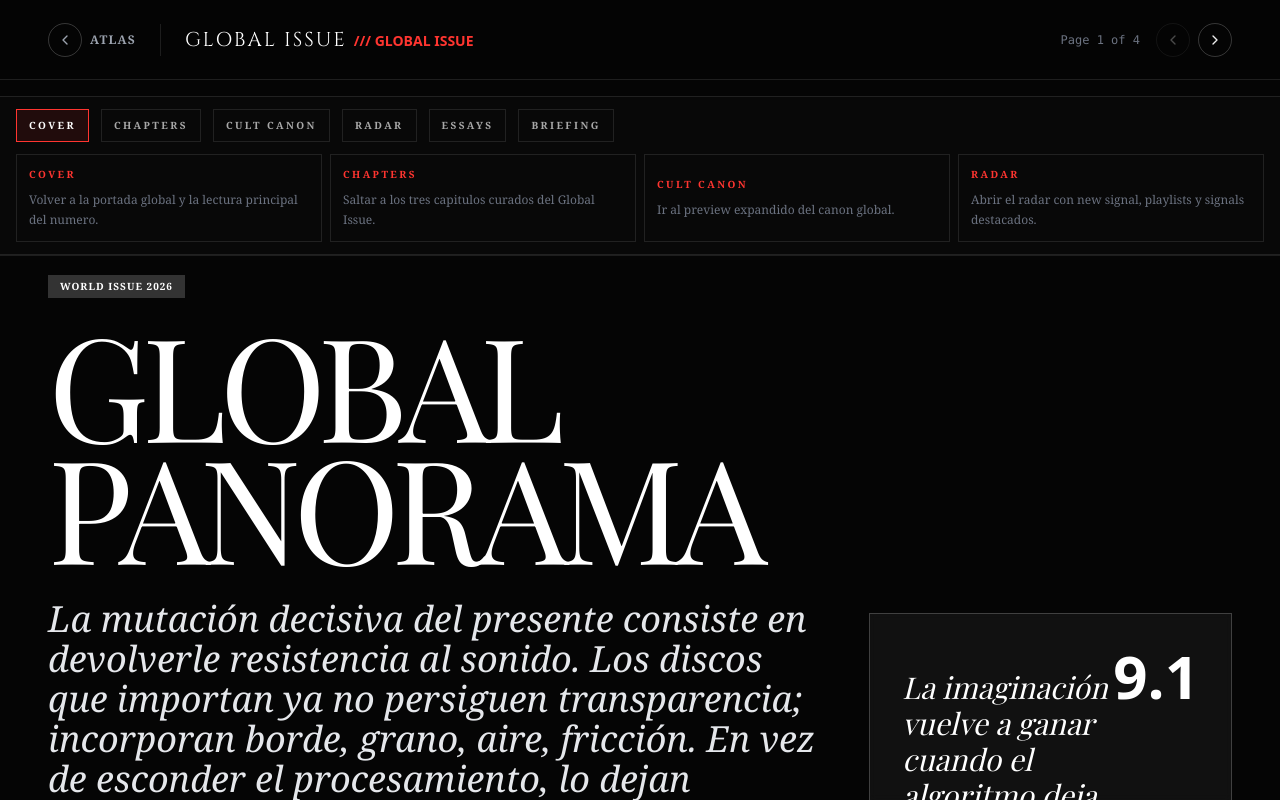
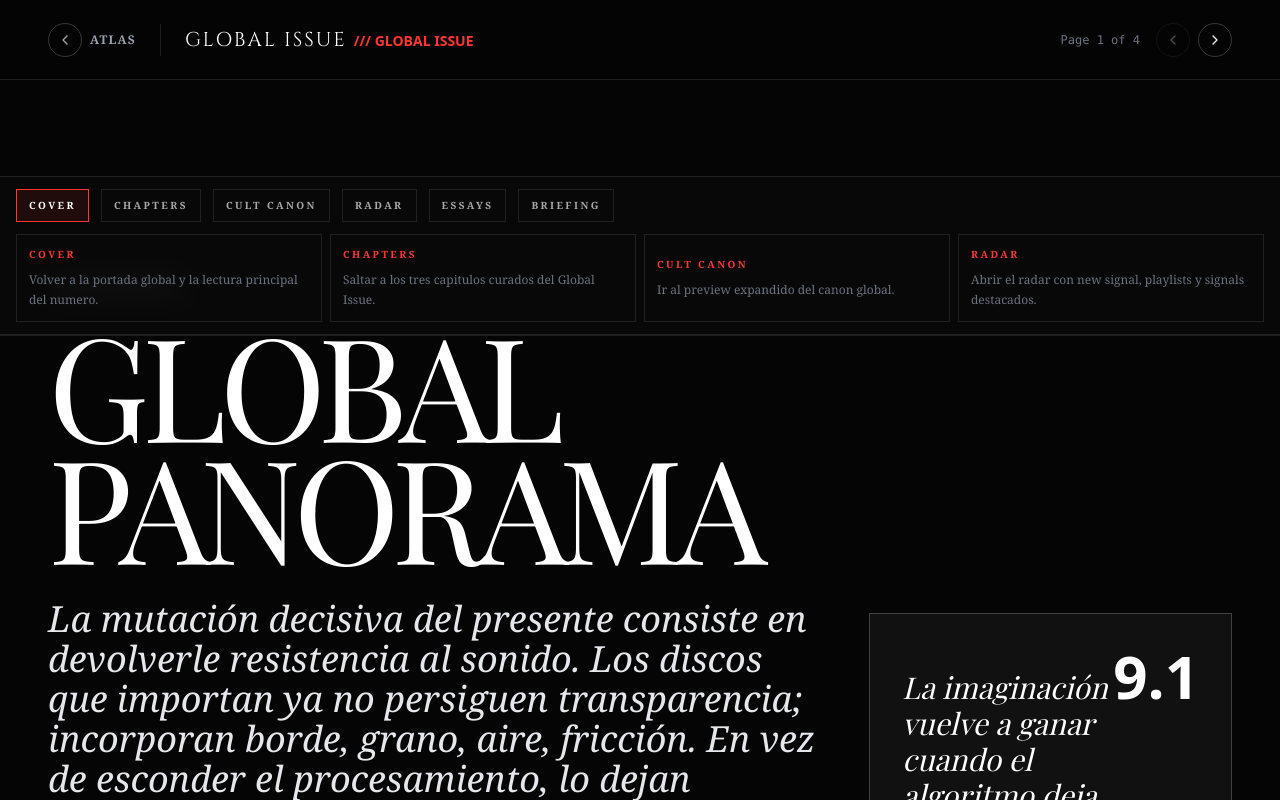
Before and after one commit to pat031-prog/Sounds-of-the-world, a React (Vite) app: page / in a window 1280 px wide. Built offline with nearby package versions, Linux system fonts and the light colour scheme; a web font is replaced by a local one.

Commit message:
fix desktop: avoid EditorialHub content overlapping with absolute App header

```diff
--- a/components/EditorialHub.tsx
+++ b/components/EditorialHub.tsx
@@ -85,7 +85,7 @@ export const EditorialHub: React.FC<EditorialHubProps> = ({
         }}
       />
 
-      <div className="relative mx-auto max-w-[1640px] px-5 pb-24 pt-32 md:px-10 md:pt-36 lg:px-12">
+      <div className="relative mx-auto max-w-[1640px] px-5 pb-24 pt-32 md:px-10 md:pt-48 lg:px-12">
         <section className="mb-8 grid grid-cols-1 gap-6 xl:grid-cols-12">
           <article className="group relative overflow-hidden border border-white/10 bg-[#0d0d0d] text-left xl:col-span-8">
             <img
--- a/components/EditorialIssueMap.tsx
+++ b/components/EditorialIssueMap.tsx
@@ -18,7 +18,7 @@ export const EditorialIssueMap: React.FC<EditorialIssueMapProps> = ({
   sticky = false,
   className = '',
 }) => {
-  const stickyClass = sticky ? 'md:sticky md:top-24 md:z-20' : '';
+  const stickyClass = sticky ? 'md:sticky md:top-44 md:z-20' : '';
 
   return (
     <div className={`${stickyClass} ${className}`.trim()}>
```
